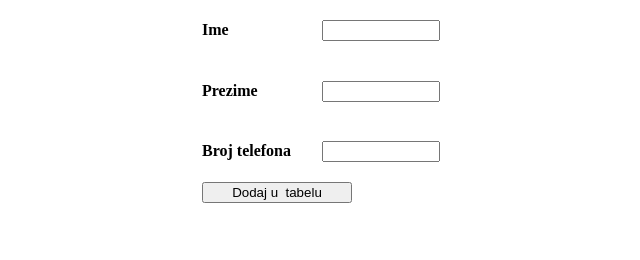
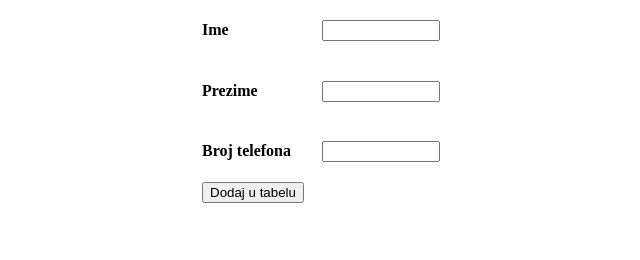
Before and after one commit to puraxa/telefonski-imenik, a plain HTML site: page index.html in a window 1280 px wide. Shown: the whole page, without its empty margins (188-828 px from the left). Drawn offline with Linux system fonts and the light colour scheme.

Commit message:
changed input submit to button

```diff
--- a/index.html
+++ b/index.html
@@ -9,7 +9,7 @@
     <h4>Ime</h4><input id="name" type="text"><br>
     <h4>Prezime</h4><input id="surname" type="text"><br>
     <h4>Broj telefona</h4><input id="telephone" type="text"><br>
-    <input id="dodaj" type="submit" value="Dodaj u  tabelu" onclick="addToTable()">
+    <button onclick="addToTable()">Dodaj u tabelu</button>
     <br>
     <br>
     <br>
```
